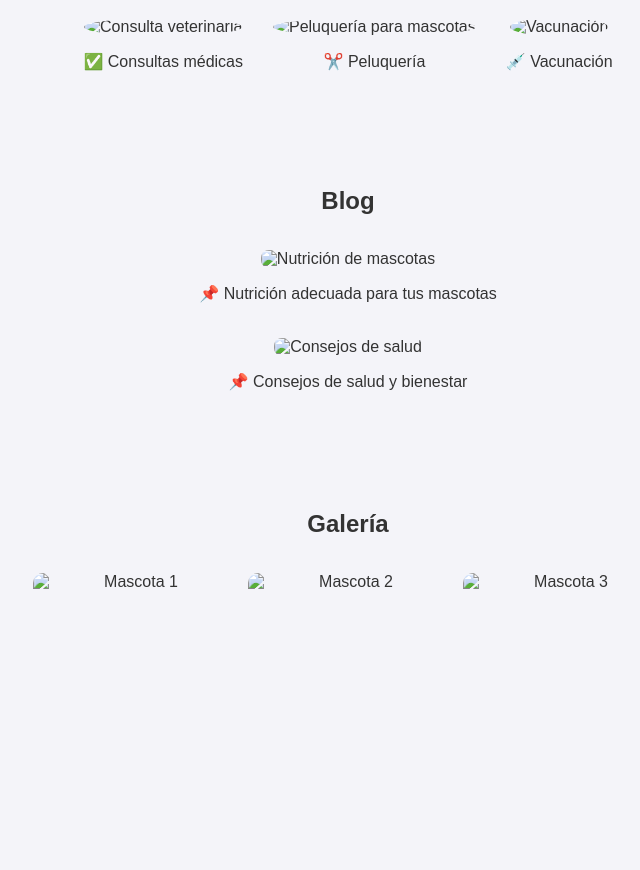
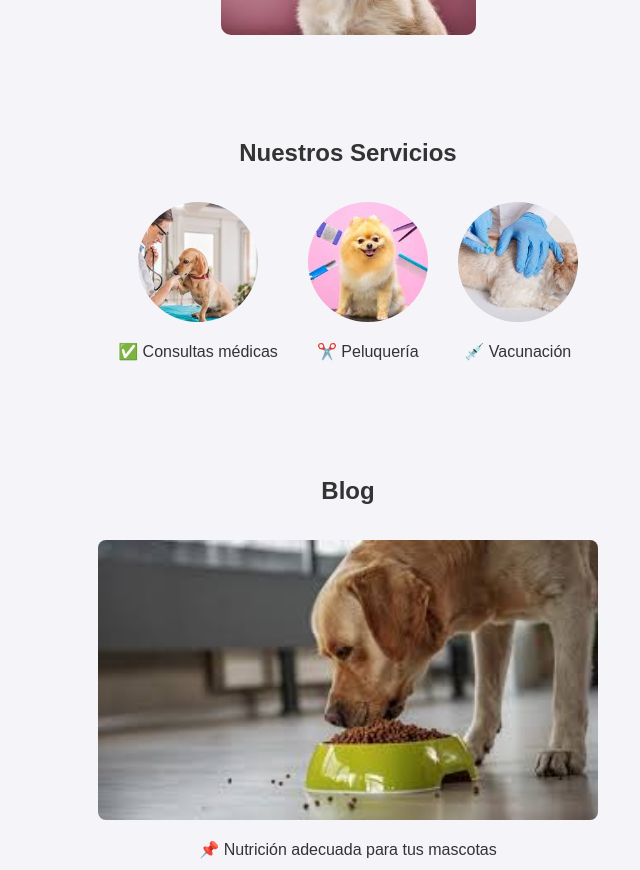
Before and after one commit to jhoel-spec/veterinaria, a plain HTML site: page index.html in a window 1280 px wide. Shown: the part 389-1259 px from the top of the page, without its empty margins (292-932 px from the left). Drawn offline with Linux system fonts and the light colour scheme; the site is published under a folder, as on GitHub Pages, so addresses that start at the root find nothing.

Commit message:
Update index.html

```diff
--- a/index.html
+++ b/index.html
@@ -26,7 +26,7 @@
         <section id="hero">
             <h2>Bienvenidos a Patitas Felices</h2>
             <p>Cuidamos a tus mascotas con amor y profesionalismo 🐶🐱</p>
-            <img src="/img/mascota feliz.jpg" alt="Mascota feliz en la veterinaria">
+            <img src="img/mascota feliz.jpg" alt="Mascota feliz en la veterinaria">
         </section>
 
         <!-- Servicios -->
@@ -34,15 +34,15 @@
             <h2>Nuestros Servicios</h2>
             <div class="servicios-container">
                 <div class="servicio">
-                    <img src="/img/consulta.jpg" alt="Consulta veterinaria">
+                    <img src="img/consulta.jpg" alt="Consulta veterinaria">
                     <p>✅ Consultas médicas</p>
                 </div>
                 <div class="servicio">
-                    <img src="/img/peluqueria.jpg" alt="Peluquería para mascotas">
+                    <img src="img/peluqueria.jpg" alt="Peluquería para mascotas">
                     <p>✂️ Peluquería</p>
                 </div>
                 <div class="servicio">
-                    <img src="/img/vacunas.jpg" alt="Vacunación">
+                    <img src="img/vacunas.jpg" alt="Vacunación">
                     <p>💉 Vacunación</p>
                 </div>
             </div>
@@ -52,11 +52,11 @@
         <section id="blog">
             <h2>Blog</h2>
             <article>
-                <img src="/img/nutricion.jpg" alt="Nutrición de mascotas">
+                <img src="img/nutricion.jpg" alt="Nutrición de mascotas">
                 <p>📌 Nutrición adecuada para tus mascotas</p>
             </article>
             <article>
-                <img src="/img/consejo.png" alt="Consejos de salud">
+                <img src="img/consejo.png" alt="Consejos de salud">
                 <p>📌 Consejos de salud y bienestar</p>
             </article>
         </section>
@@ -65,9 +65,9 @@
         <section id="galeria">
             <h2>Galería</h2>
             <div class="galeria-container">
-                <img src="/img/mascota1.jpg" alt="Mascota 1">
-                <img src="/img/mascota2.jpg" alt="Mascota 2">
-                <img src="/img/mascota3.jpg" alt="Mascota 3">
+                <img src="img/mascota1.jpg" alt="Mascota 1">
+                <img src="img/mascota2.jpg" alt="Mascota 2">
+                <img src="img/mascota3.jpg" alt="Mascota 3">
             </div>
         </section>
 
```
